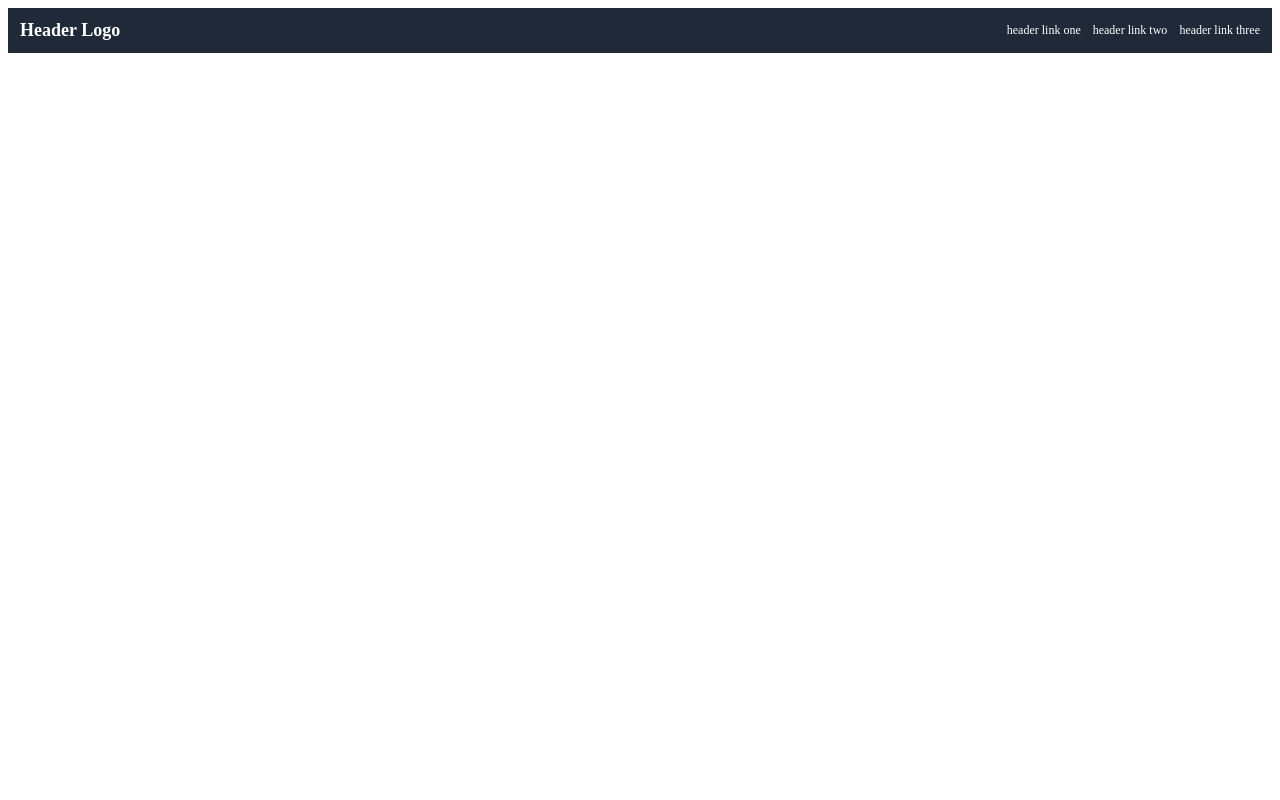
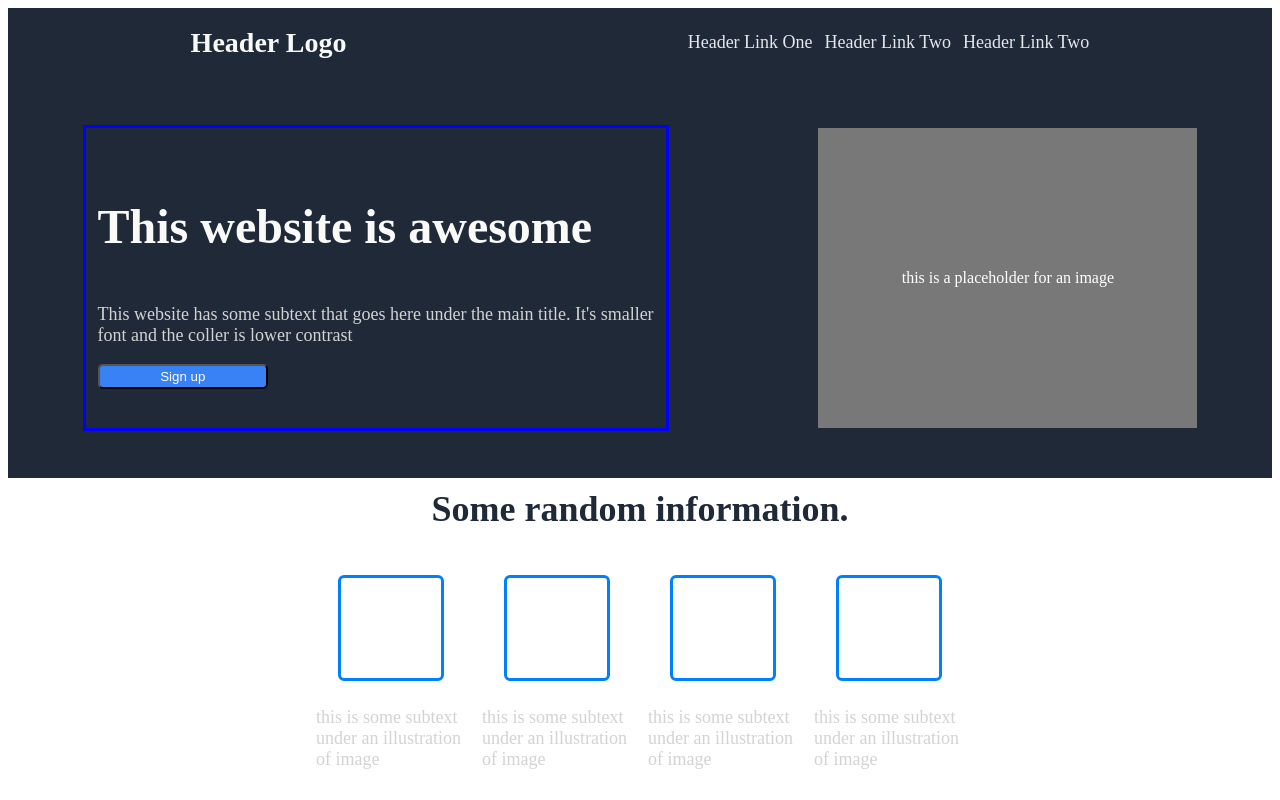
Before and after one commit to Josh8723/my-awesome-website, a plain HTML site: page index.html in a window 1280 px wide. Drawn offline with Linux system fonts and the light colour scheme.

Commit message:
added html for the 4 containers inside of the information section. Also added css to style the div's and get them placed into the correct places.

```diff
--- a/files/styles.css
+++ b/files/styles.css
@@ -1,24 +1,125 @@
 .header {
     display: flex;
-    justify-content: space-between;
+    justify-content: space-around;
     background-color: #1f2937;
 }
 
 .left-side {
     margin-left: 12px;
+    font-size: 24px;
+    color: #F9FAF8;
 }
 .right-side {
     display: flex;
     margin-right: 12px;
     gap: 12px;
-    color: white;
     align-items: center;
-    font-size: 12px;
 }
 
+a {
+    text-decoration: none;
+    color: #E5E7EB;
+    font-size: 18px;
+}
 
 h1 {
+    color: #F9FAF8;
+    font-size: 28px
+}
+
+.header-content {
+    display: flex;
+    background-color: #1f2937;
     color: white;
+    justify-content: space-around;
+    align-items: center;
+    height: 400px;
+}
+
+button {
+    background-color: #3882f6;
+    border-radius: 5px;
+    color: white;
+    width: 30%;
+    padding-top: 3px;
+    padding-bottom: 3px;
+}
+
+.left-main {
+    display: flex;
+    flex-wrap: wrap;
+    flex-direction: column;
+    justify-content: center;
+    /* padding-top: 30px;
+    padding-bottom: 60px;
+    margin-left: 90px; */
+    padding-left: 12px;
+    width: 45%;
+    height: 300px;
+    border: 3px blue solid;
+}
+
+.main-h1 {
+    font-size: 48px;
+    color: F9FAF8;
+}
+
+p {
+    color: lightgray;
     font-size: 18px;
-    align-self: center;
 }
+
+.main-image {
+    display: flex;
+    background-color: rgb(120, 120, 120);
+    width: 30%;
+    height: 300px;
+    justify-content: center;
+    align-items: center;
+}
+
+.information {
+    display: flex;
+    flex-direction: column;
+    justify-content: center;
+    align-items: center;
+    gap: 16px;
+    width: 100%;
+}
+
+h2 {
+    display: flex;
+    justify-content: center;
+    margin-top: 10px;
+    font-size: 36px;
+    color: #1F2937;
+}
+
+.box-container {
+    display: flex;
+    justify-content: center;
+    gap: 16px;
+    flex-wrap: wrap;
+    width: 100%;
+}
+
+.box-wrapper {
+    display: flex;
+    flex-direction: column;
+    align-items: center;
+    gap: 8px;
+}
+
+.sentence {
+    width: 150px;
+}
+
+.info-box {
+    width: 100px;
+    height: 100px;
+    border-radius: 6px;
+    display: flex;
+    border: 3px rgb(0, 128, 255) solid;
+    justify-content: center;
+    align-items: center;
+}
--- a/index.html
+++ b/index.html
@@ -12,10 +12,40 @@
             <h1>Header Logo</h1>
         </div>
         <div class="right-side">
-            <div>header link one</div>
-            <div>header link two</div>
-            <div>header link three</div>
+            <a href="">Header Link One</a>
+            <a href="">Header Link Two</a>
+            <a href="">Header Link Two</a>
         </div>
+    </div>
+    <div class="header-content">
+        <div class="left-main">
+            <h1 class="main-h1">This website is awesome</h1>
+            <p>This website has some subtext that goes here under the main title. It's smaller font and the coller is lower contrast</p>
+            <button>Sign up</button>
+            <!-- <div class="main-image">this is a placeholder for an image</div> -->
+        </div>
+        <div class="main-image">this is a placeholder for an image</div>
+    </div>
+    <div class="information">
+            <h2>Some random information.</h2>
+       <div class="box-container">
+            <div class="box-wrapper">
+                <div class="info-box"></div>
+                <p class="sentence">this is some subtext under an illustration of image</p>
+            </div>
+            <div class="box-wrapper">
+                <div class="info-box"></div>
+                <p class="sentence">this is some subtext under an illustration of image</p>
+            </div>
+            <div class="box-wrapper">
+                <div class="info-box"></div>
+                <p class="sentence">this is some subtext under an illustration of image</p>
+            </div>
+            <div class="box-wrapper">
+                <div class="info-box"></div>
+                <p class="sentence">this is some subtext under an illustration of image</p>
+            </div>
+       </div>
     </div>
 </body>
 </html>
```
